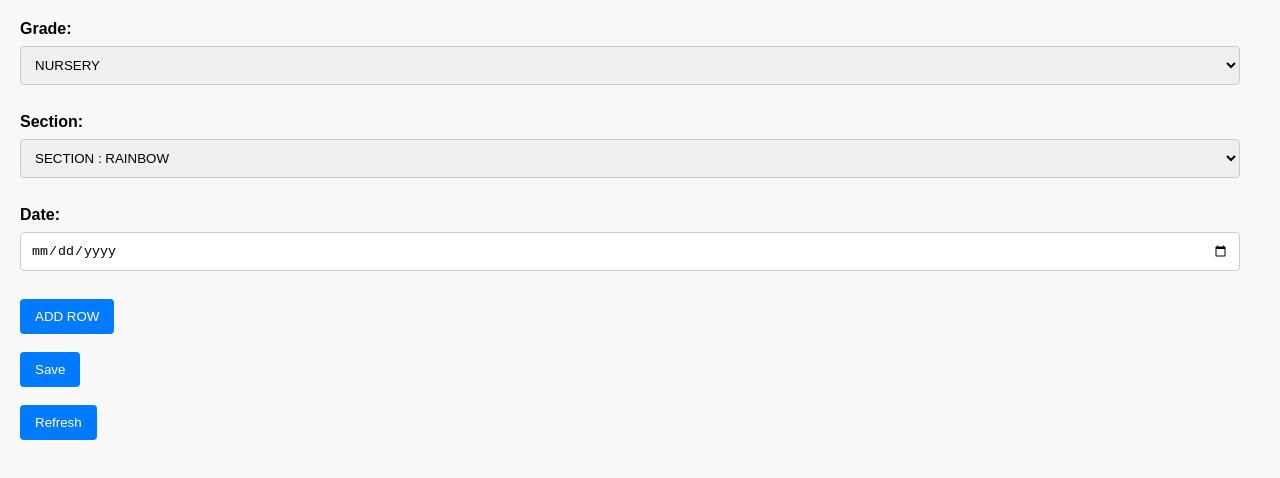
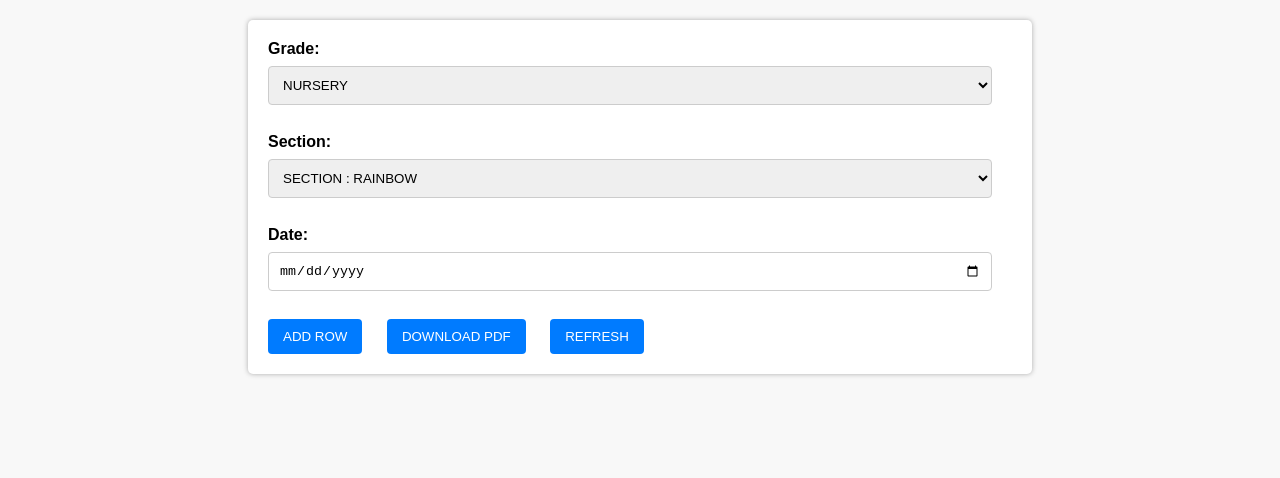
Before and after one commit to intdps/homework.github.io, a plain HTML site: page index.html in a window 1280 px wide. Drawn offline with nearby package versions, Linux system fonts and the light colour scheme.

Commit message:
Update index.html

```diff
--- a/index.html
+++ b/index.html
@@ -6,13 +6,22 @@
     <title>Student Form</title>
     <script src="https://cdnjs.cloudflare.com/ajax/libs/jspdf/2.4.0/jspdf.umd.min.js"></script>
     <style>
+	#studentForm {
+	width: 60%;
+	margin: 0 auto;
+	background-color: #ffffff;
+	padding: 20px;
+	box-shadow: 0px 0px 5px #aaa;
+	border-radius: 5px;
+	}
 	body {
 	font-family: 'Arial', sans-serif;
 	background-color: #f8f8f8;
 	margin: 0;
 	padding: 20px;
-            text-align: left;
+	text-align: LEFT; /* Corrected typo here */
 	}
+
         label {
             display: block;
             margin-bottom: 8px;
@@ -74,9 +83,17 @@
 
         <div id="rowsContainer"></div>
 
-        <button type="button" onclick="addRow()">ADD ROW</button><br><br>
-        <button type="button" onclick="saveData()">Save</button><br><br>
-        <button type="button" onclick="refreshPage()">Refresh</button>
+
+		<div style="display: inline-block; margin-right: 10px;">
+			<button type="button" onclick="addRow()">ADD ROW</button>
+		</div>
+		<div style="display: inline-block; margin-right: 10px;">
+			<button type="button" onclick="saveData()">DOWNLOAD PDF</button>
+		</div>
+		<div style="display: inline-block;">
+			<button type="button" onclick="refreshPage()">REFRESH</button>
+		</div>
+
     </form>
 <script>
 
```
Lines whose indentation alone changed are shown as unchanged.
